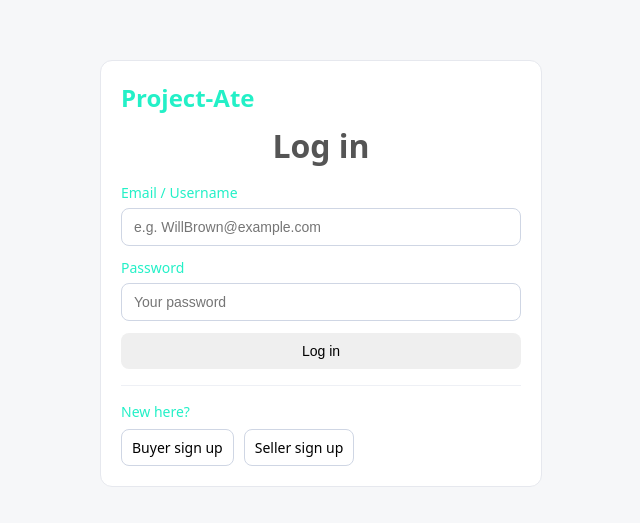
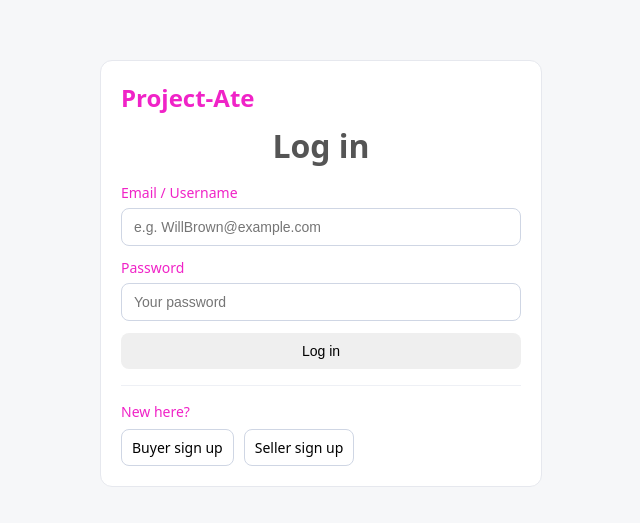
Before and after one commit to Project-Ate-COM2020/Project-Ate, a React (Vite) app in the folder frontend/: page / in a window 1280 px wide. Shown: the part 147-670 px from the top of the page, without its empty margins (319-959 px from the left). Built offline with nearby package versions, Linux system fonts and the light colour scheme; no server answers.

Commit message:
continued development of UI

```diff
--- a/frontend/src/reusableComponents/root.css
+++ b/frontend/src/reusableComponents/root.css
@@ -1,29 +1,4 @@
 /* COLOURS GENERATED VIA https://WWW.COLOR.CO
-
-
-/* this is a colour scheme generated by a colour scheme generator, for consistency*/
-
-/*
---carbon-black: #1f2421ff;
---stormy-teal: #216869ff;
---seaweed: #49a078ff;
---muted-teal: #9cc5a1ff;
---alabaster-grey: #dce1deff;
-
-
-$gradient-top: linear-gradient(0deg, #1f2421ff, #216869ff, #49a078ff, #9cc5a1ff, #dce1deff);
-$gradient-right: linear-gradient(90deg, #1f2421ff, #216869ff, #49a078ff, #9cc5a1ff, #dce1deff);
-$gradient-bottom: linear-gradient(180deg, #1f2421ff, #216869ff, #49a078ff, #9cc5a1ff, #dce1deff);
-$gradient-left: linear-gradient(270deg, #1f2421ff, #216869ff, #49a078ff, #9cc5a1ff, #dce1deff);
-$gradient-top-right: linear-gradient(45deg, #1f2421ff, #216869ff, #49a078ff, #9cc5a1ff, #dce1deff);
-$gradient-bottom-right: linear-gradient(135deg, #1f2421ff, #216869ff, #49a078ff, #9cc5a1ff, #dce1deff);
-$gradient-top-left: linear-gradient(225deg, #1f2421ff, #216869ff, #49a078ff, #9cc5a1ff, #dce1deff);
-$gradient-bottom-left: linear-gradient(315deg, #1f2421ff, #216869ff, #49a078ff, #9cc5a1ff, #dce1deff);
-$gradient-radial: radial-gradient(#1f2421ff, #216869ff, #49a078ff, #9cc5a1ff, #dce1deff); */
-
-
-
-
 
 /* COLOUR SCHEME NO.2 */
 /*
@@ -49,8 +24,8 @@ $gradient-radial: radial-gradient(#242331ff, #23f0c7ff, #938ba1ff, #e4572eff, #f
 
 
 :root {
-    --main: #242331ff;
-    --accent: #23f0c7ff;
+    --main: rgb(20, 116, 33);
+    --accent: rgb(240, 35, 199);
     --accent2: #938ba1ff;
     --accent3: #e4572eff;
     --accent4: #ffc914ff;
--- a/frontend/src/seller/homepage/reservedBundles.jsx
+++ b/frontend/src/seller/homepage/reservedBundles.jsx
@@ -4,10 +4,29 @@ function ReservedBundles() {
 
     const {bundles, loadingBundles} = useLoadData("seller/reservedBundles", {sellerID: 1});
     // returns a json object containin all bundles reserved, for each bundle:
-    // name of buyer, pickup time, bundle name
+    // name of buyer, pickup time, bundle name, bundle code
+
+    let render_bundles;
+
+    if (loadingBundles) {
+        render_bundles = <p>Loading...</p>
+    } else {
+        <div>
+            {bundles.map(bundle => (
+                <div key={bundle.id}>
+                    <p>Buyer: {bundle.buyer}</p>
+                    <p>Pickup time: {bundle.time}</p>
+                    <p>Bundle: {bundle.name}</p>
+                    <p>Code: {bundle.code}</p>
+                </div>
+            ))}
+        </div>
+    }
 
 
-
+    return (
+        render_bundles
+    )
 
 
 
```
Also changed, not shown: frontend/src/seller/homepage/forecastNewBundles.jsx (+13 -0 lines), frontend/src/main.jsx (line endings or trailing spaces).
